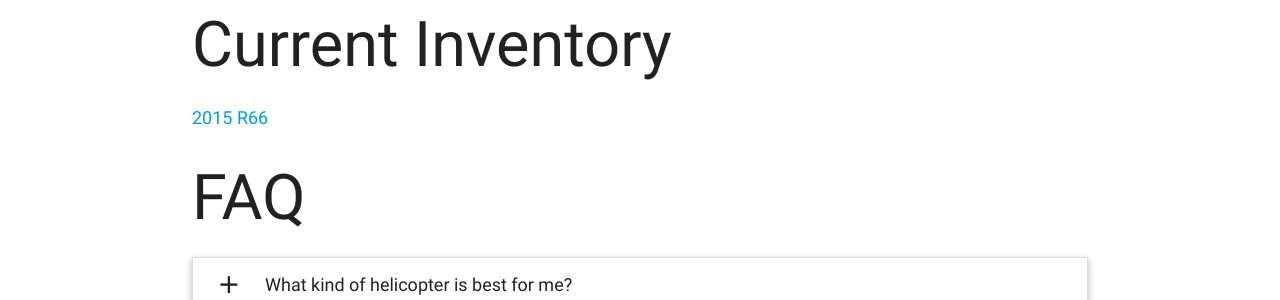
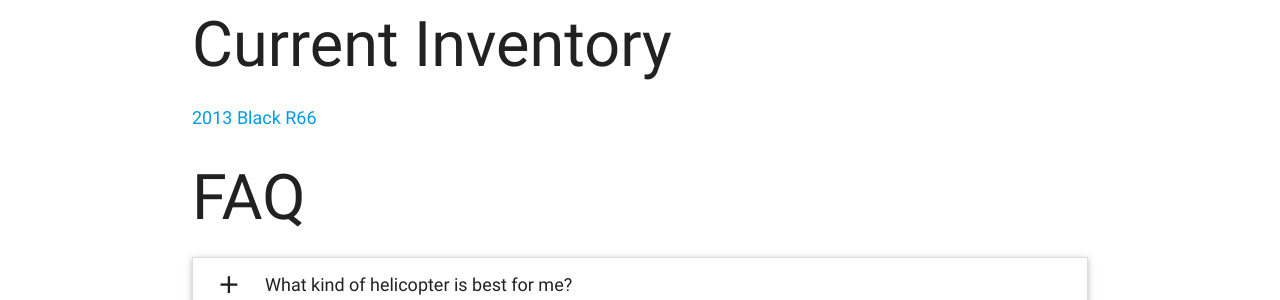
Before and after one commit to joncoop/fsh, a Jekyll site: the page built from sales.html, in a window 1280 px wide. Shown: the part 382-682 px from the top of the page. Built offline with Jekyll 4.4.1, drawn with Linux system fonts in a browser that asks for light colours; nearby versions of some CDN libraries.

Commit message:
Use loop to display current inventory.

```diff
--- a/sales.html
+++ b/sales.html
@@ -7,7 +7,9 @@
 
 <h2>Current Inventory</h2>
 <ul>
-  <li><a href="inventory/2015-r66-blue.html">2015 R66</a></li>
+  {% for page in site.inventory %}
+    <li><a href="{{ site.github.url }}{{ page.url }}">{{ page.title }}</a></li>
+  {% endfor %}
 </ul>
 
 <h2>FAQ</h2>
```
